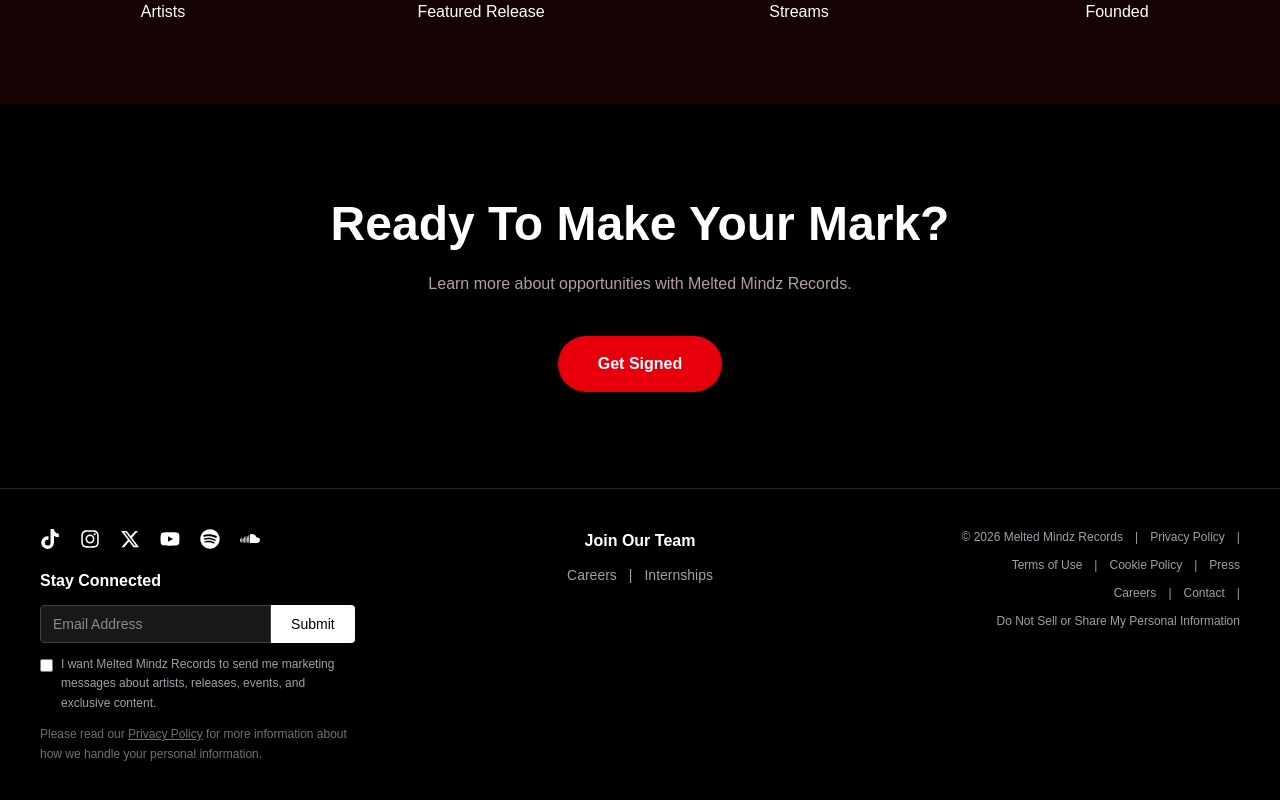
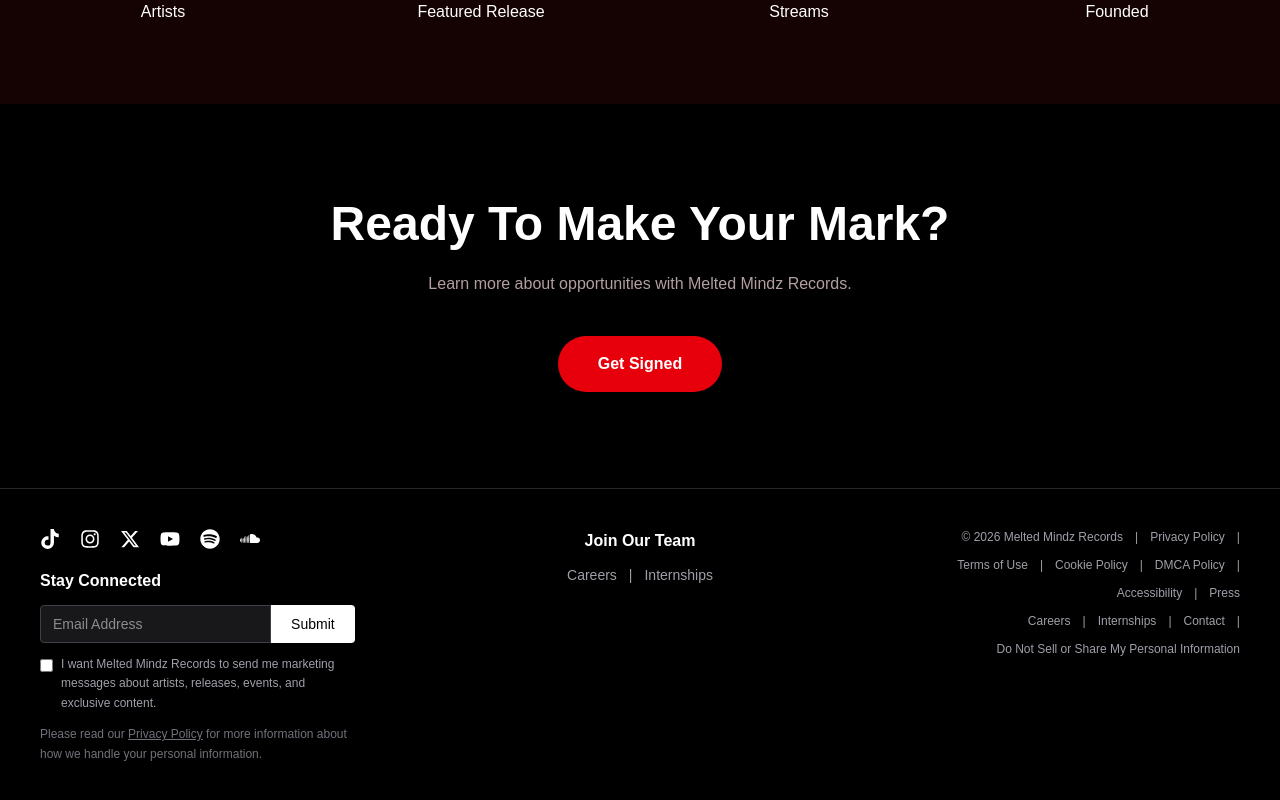
Before and after one commit to meltedmindzrecords/meltedmindzrecords, a Next.js app: page / in a window 1280 px wide. Shown: the part 3211-4011 px from the top of the page. Built offline with nearby package versions, Linux system fonts and the light colour scheme.

Commit message:
Updated footer legal links

```diff
--- a/src/components/Footer.tsx
+++ b/src/components/Footer.tsx
@@ -30,7 +30,6 @@ export default function Footer() {
         {/* SOCIAL + NEWSLETTER */}
 
         <div className="flex flex-col">
-
 
           <div className="mb-5 flex items-center gap-5">
 
@@ -170,7 +169,7 @@ export default function Footer() {
               Please read our{" "}
 
               <Link
-                href="/privacy-policy"
+                href="/legal/privacy-policy"
                 className="underline hover:text-white"
               >
                 Privacy Policy
@@ -246,7 +245,7 @@ export default function Footer() {
 
 
             <Link
-              href="/privacy-policy"
+              href="/legal/privacy-policy"
               className="hover:text-white"
             >
               Privacy Policy
@@ -257,7 +256,7 @@ export default function Footer() {
 
 
             <Link
-              href="/terms"
+              href="/legal/terms-of-use"
               className="hover:text-white"
             >
               Terms of Use
@@ -268,10 +267,32 @@ export default function Footer() {
 
 
             <Link
-              href="/cookie-policy"
+              href="/legal/cookie-policy"
               className="hover:text-white"
             >
               Cookie Policy
+            </Link>
+
+
+            <span>|</span>
+
+
+            <Link
+              href="/legal/dmca"
+              className="hover:text-white"
+            >
+              DMCA Policy
+            </Link>
+
+
+            <span>|</span>
+
+
+            <Link
+              href="/legal/accessibility"
+              className="hover:text-white"
+            >
+              Accessibility
             </Link>
 
 
@@ -290,13 +311,26 @@ export default function Footer() {
 
 
 
+
           <div className="flex flex-wrap items-center justify-end gap-3">
+
 
             <Link
               href="/careers"
               className="hover:text-white"
             >
               Careers
+            </Link>
+
+
+            <span>|</span>
+
+
+            <Link
+              href="/internships"
+              className="hover:text-white"
+            >
+              Internships
             </Link>
 
 
@@ -315,7 +349,7 @@ export default function Footer() {
 
 
             <Link
-              href="/do-not-sell"
+              href="/legal/do-not-sell"
               className="hover:text-white"
             >
               Do Not Sell or Share My Personal Information
```
